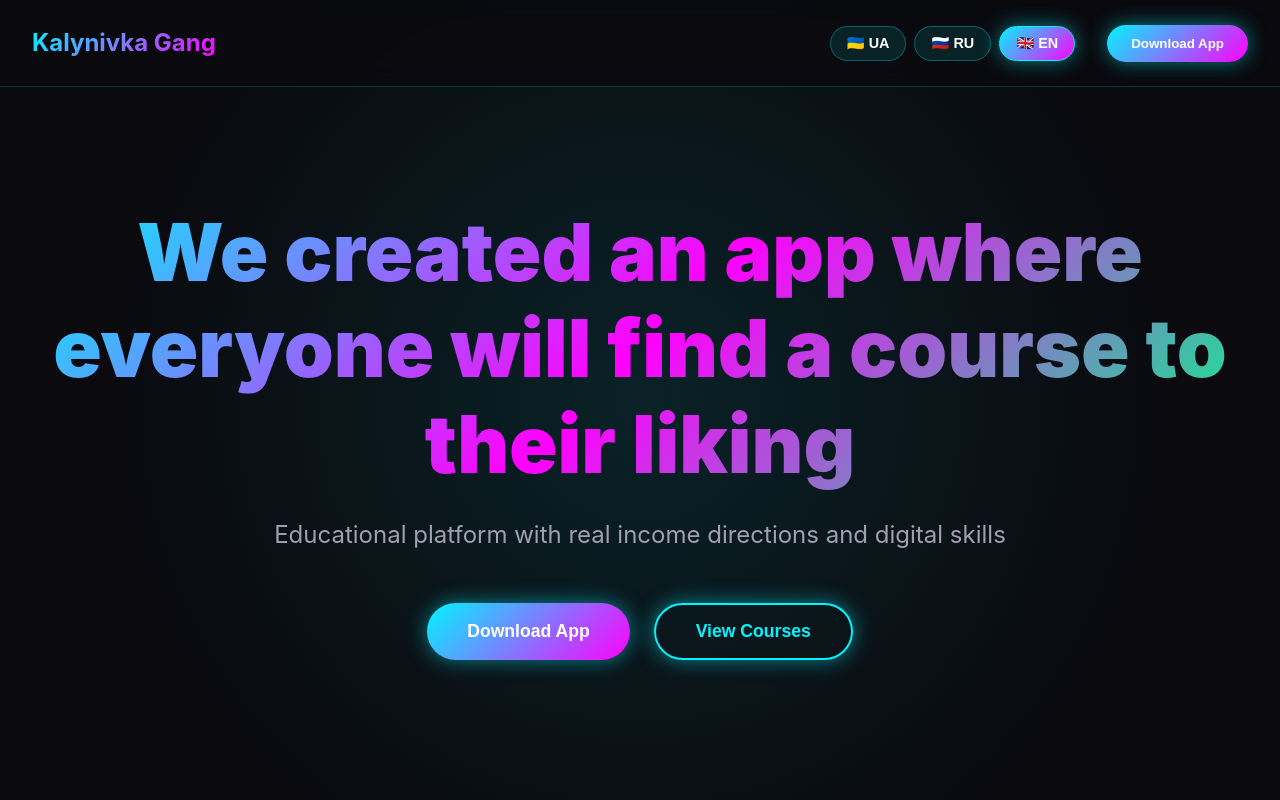
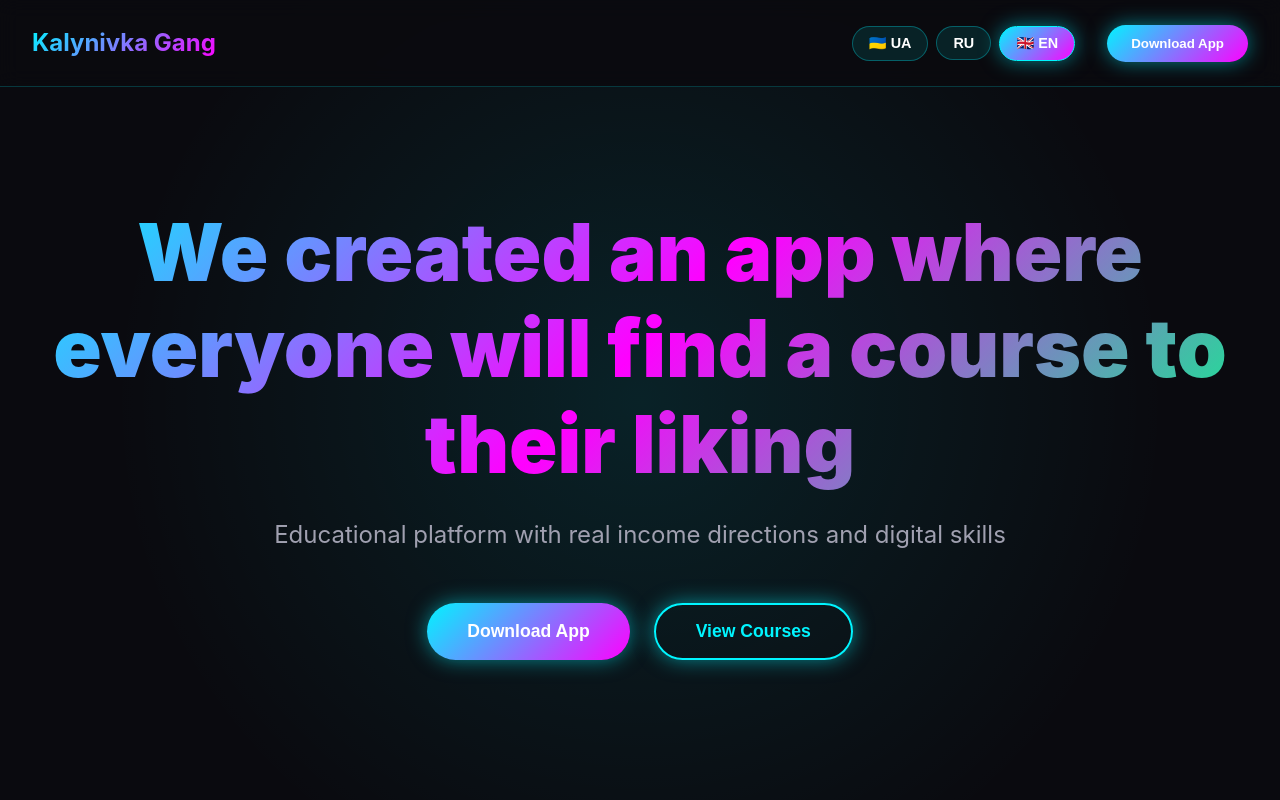
Before and after one commit to macduff-gang/gang, a plain HTML site: page index.html in a window 1280 px wide. Shown: the top 800 px of the page. Drawn offline with nearby package versions, Linux system fonts and the light colour scheme.

Commit message:
Update index.html

```diff
--- a/index.html
+++ b/index.html
@@ -627,7 +627,7 @@
             <div style="display: flex; align-items: center; gap: 1rem;">
                 <div class="language-selector">
                     <button class="lang-btn" onclick="changeLanguage('uk')" data-lang="uk">🇺🇦 UA</button>
-                    <button class="lang-btn" onclick="changeLanguage('ru')" data-lang="ru">🇷🇺 RU</button>
+                    <button class="lang-btn" onclick="changeLanguage('ru')" data-lang="ru">RU</button>
                     <button class="lang-btn active" onclick="changeLanguage('en')" data-lang="en">🇬🇧 EN</button>
                 </div>
                 <button class="nav-btn" onclick="scrollToCTA()" data-i18n="nav.download">Завантажити додаток</button>
```
